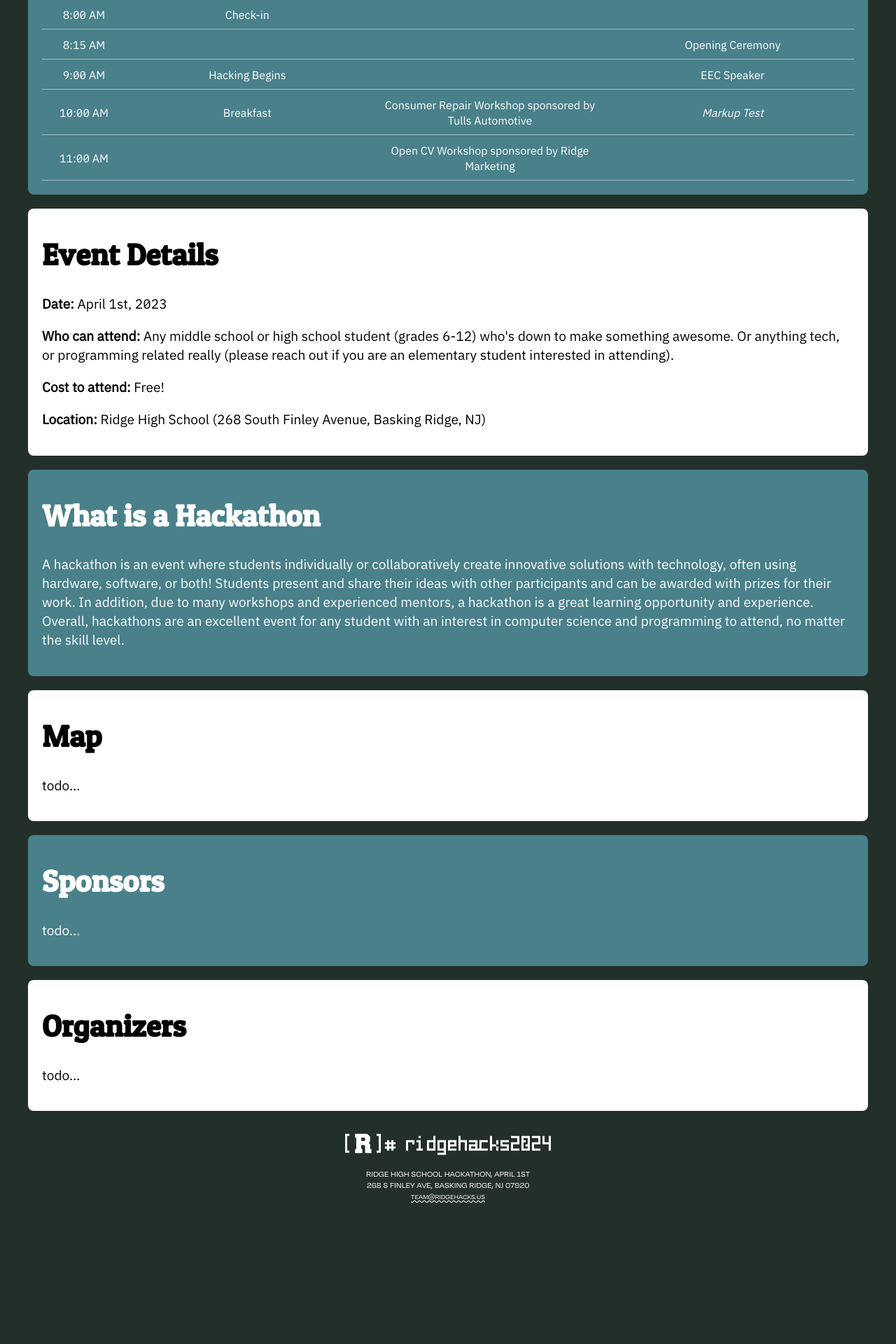
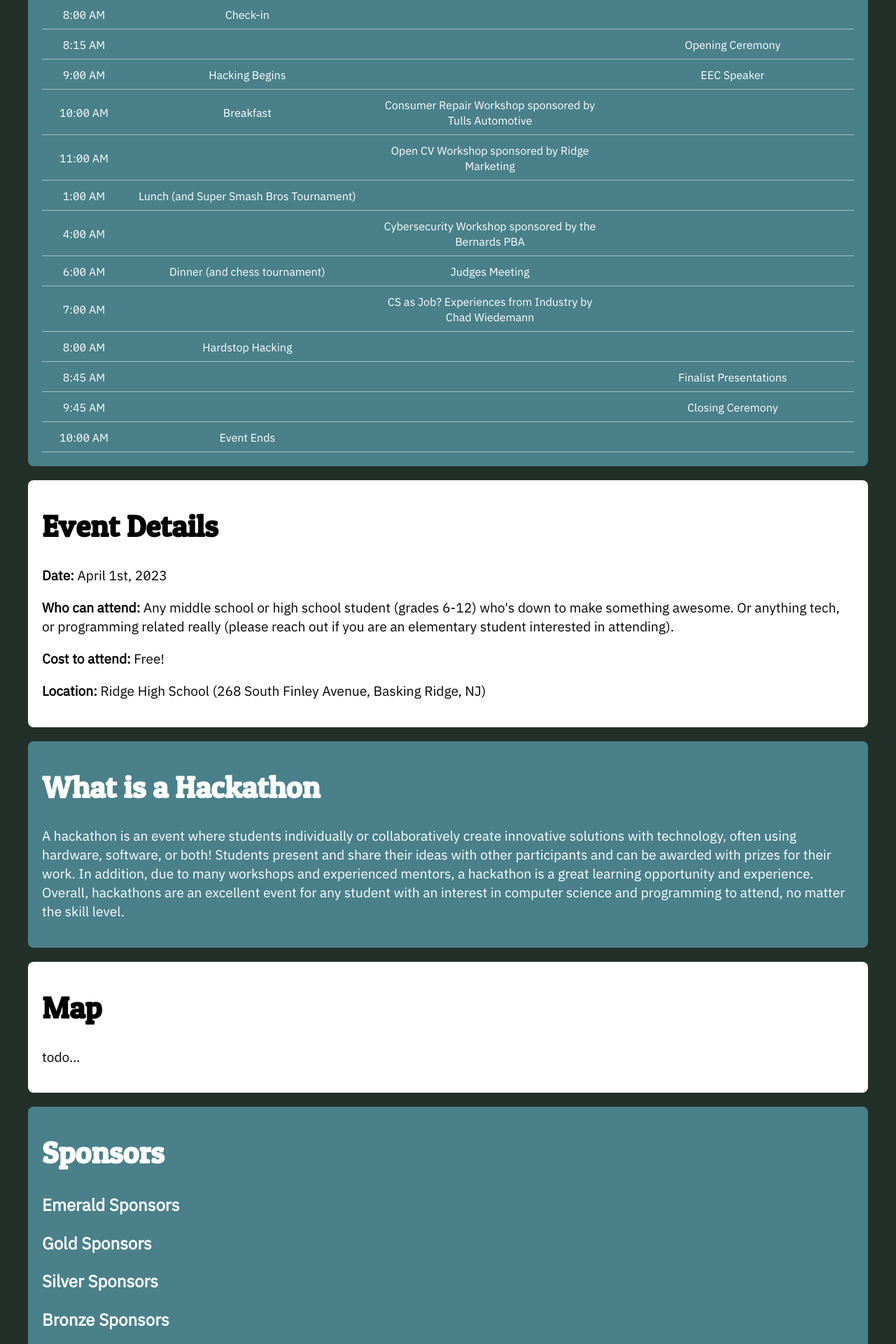
Before and after one commit to connorslade/ridgehacks2025, a Svelte app: page / in a window 1280 px wide. Shown: the part 660-2580 px from the top of the page at 70% size. Before the commit the page ends 2410 px from the top, so only its background shows below. Built offline with nearby package versions, Linux system fonts and the light colour scheme.

Commit message:
Fix alternating section color

```diff
--- a/src/App.svelte
+++ b/src/App.svelte
@@ -73,7 +73,10 @@
     </Section>
 
     <Section title="Sponsors">
-      <p>todo&hellip;</p>
+      <h2>Emerald Sponsors</h2>
+      <h2>Gold Sponsors</h2>
+      <h2>Silver Sponsors</h2>
+      <h2>Bronze Sponsors</h2>
     </Section>
 
     <Section title="Organizers">
@@ -106,13 +109,16 @@
     display: flex;
     flex-wrap: wrap;
     justify-content: center;
+    align-items: center;
     gap: 20px;
     margin-top: 20px;
     margin-bottom: 30px;
+    // color: #fff;
+    // For bullets between each nav link
 
     & :global(a) {
+      color: #fff;
       text-decoration: none;
-      color: #fff;
       font-size: 20px;
     }
 
--- a/src/assets/schedule.json
+++ b/src/assets/schedule.json
@@ -2,15 +2,23 @@
   "Main Areas": {
     "8:00": "Check-in",
     "9:00": "Hacking Begins",
-    "10:00": "Breakfast"
+    "10:00": "Breakfast",
+    "13:00": "Lunch (and Super Smash Bros Tournament)",
+    "18:00": "Dinner (and chess tournament)",
+    "20:00": "Hardstop Hacking",
+    "22:00": "Event Ends"
   },
   "Room 701": {
     "10:00": "Consumer Repair Workshop sponsored by Tulls Automotive",
-    "11:00": "Open CV Workshop sponsored by Ridge Marketing"
+    "11:00": "Open CV Workshop sponsored by Ridge Marketing",
+    "16:00": "Cybersecurity Workshop sponsored by the Bernards PBA",
+    "18:00": "Judges Meeting",
+    "19:00": "CS as Job? Experiences from Industry by Chad Wiedemann"
   },
   "PAC": {
     "8:15": "Opening Ceremony",
     "9:00": "EEC Speaker",
-    "10:00": "<em>Markup Test</em>"
+    "20:45": "Finalist Presentations",
+    "21:45": "Closing Ceremony"
   }
 }
--- a/src/components/Schedule.svelte
+++ b/src/components/Schedule.svelte
@@ -94,7 +94,7 @@
     }
 
     .activity {
-      width: 33%;
+      width: auto;
     }
 
     .time {
--- a/src/lib/Section.svelte
+++ b/src/lib/Section.svelte
@@ -16,10 +16,10 @@
     padding-top: 10px;
     margin-bottom: 20px;
     scroll-margin-top: 20px;
+  }
 
-    &:nth-child(even) {
-      background-color: #49808a;
-      color: #fff;
-    }
+  :global(.section:nth-child(even)) {
+    background-color: #49808a;
+    color: #fff;
   }
 </style>
```
